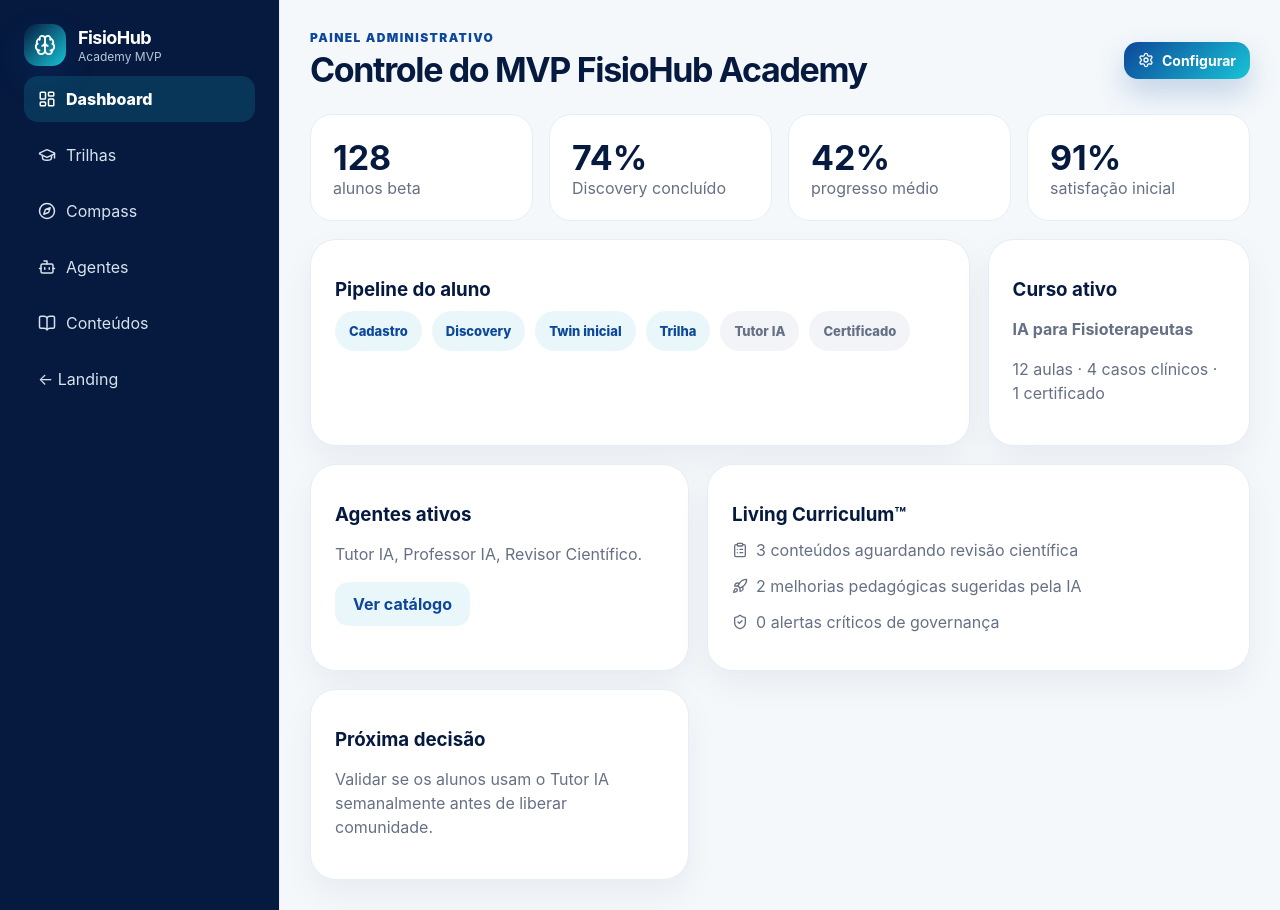
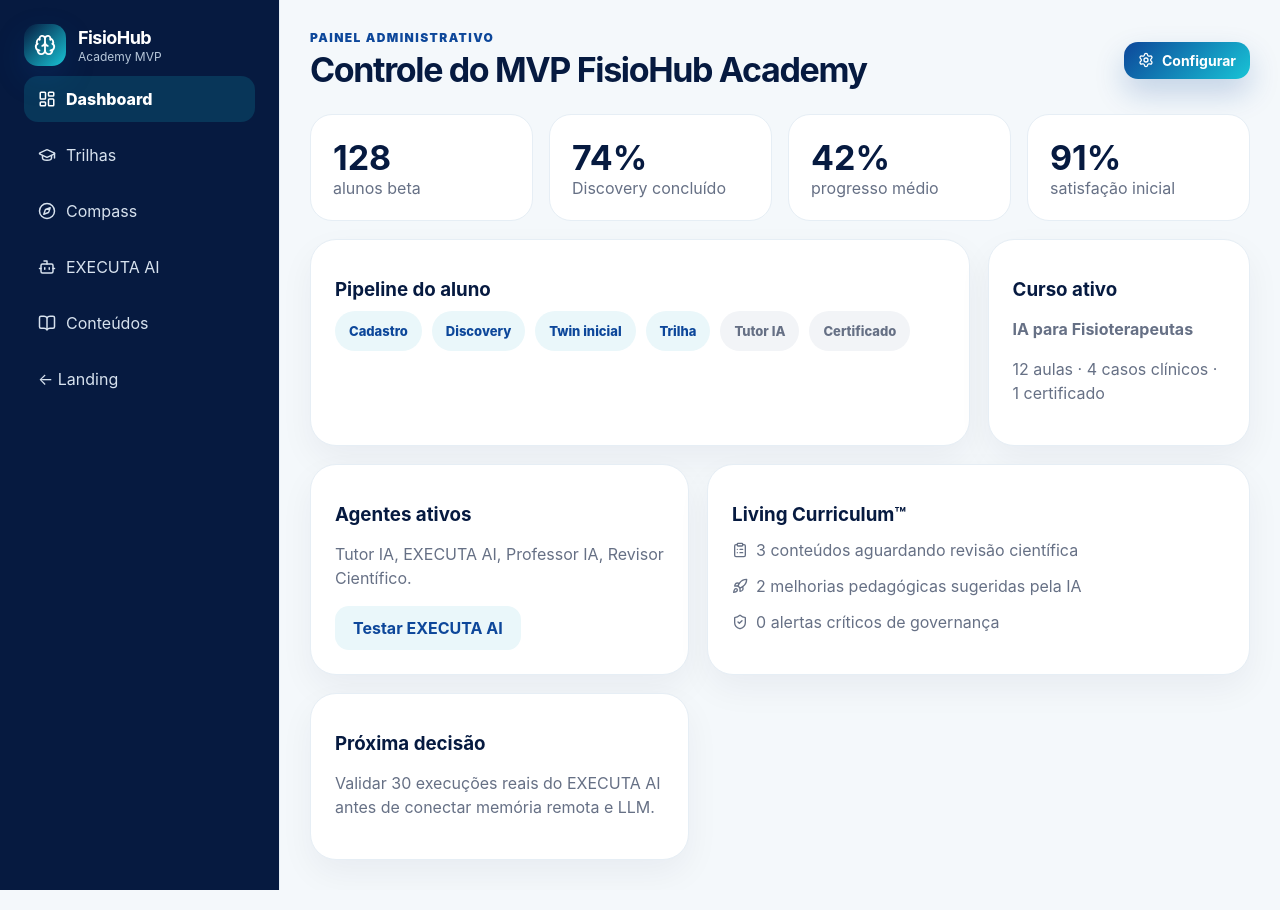
Before and after one commit to Roplentz/Fisio-Hub, a React (Vite) app: page / in a window 1280 px wide. Both pictures are taken after a click on the button "Ver admin". Built offline with nearby package versions, Linux system fonts and the light colour scheme.

Commit message:
feat(fisiohub): integra entrada do EXECUTA AI

```diff
--- a/src/main.jsx
+++ b/src/main.jsx
@@ -16,6 +16,7 @@ const Brand = () => (
 
 const Pill = ({children}) => <span className="pill">{children}</span>;
 const MetricCard = ({value, label}) => <div><b>{value}</b><span>{label}</span></div>;
+const openExecuta = () => { window.location.href = '/executa-ai/'; };
 
 function LandingPage({ setPage }) {
   const features = [
@@ -23,6 +24,7 @@ function LandingPage({ setPage }) {
     ['Professional Digital Twin™', 'Um perfil vivo que acompanha a evolução profissional do usuário.', Activity],
     ['Living Curriculum™', 'Cursos vivos, atualizados por evidências e revisão científica.', BookOpen],
     ['Tutor IA', 'Um agente focado no curso, nos casos clínicos e na jornada do aluno.', Bot],
+    ['EXECUTA AI', 'Agente de execução que transforma tarefas adiadas em microações concretas e mede a queda da resistência.', Bot],
   ];
 
   return (
@@ -30,7 +32,7 @@ function LandingPage({ setPage }) {
       <nav className="topbar">
         <Brand />
         <div className="navlinks">
-          <a>Discovery</a><a>Academy</a><a>Tutor IA</a><a>Admin</a>
+          <a>Discovery</a><a>Academy</a><a onClick={openExecuta}>EXECUTA AI</a><a>Admin</a>
         </div>
         <button className="btn ghost" onClick={() => setPage('student')}>Entrar</button>
       </nav>
@@ -41,10 +43,11 @@ function LandingPage({ setPage }) {
           <h1>A Academy que conhece você antes de ensinar.</h1>
           <p>
             Uma experiência inicial para validar o FisioHub: Discovery™, Professional Digital Twin™,
-            Cognitive Compass™, trilha de IA e Tutor IA em uma jornada simples para fisioterapeutas.
+            Cognitive Compass™, trilha de IA, Tutor IA e agentes orientados à ação.
           </p>
           <div className="actions">
             <button className="btn primary" onClick={() => setPage('student')}>Ver página do aluno <ArrowRight size={17}/></button>
+            <button className="btn secondary" onClick={openExecuta}>Testar EXECUTA AI</button>
             <button className="btn secondary" onClick={() => setPage('admin')}>Ver admin</button>
           </div>
           <div className="trust">
@@ -73,7 +76,7 @@ function LandingPage({ setPage }) {
 
       <section className="features">
         {features.map(([title, text, Icon]) => (
-          <div className="feature" key={title}>
+          <div className="feature" key={title} onClick={title === 'EXECUTA AI' ? openExecuta : undefined} style={title === 'EXECUTA AI' ? {cursor:'pointer'} : undefined}>
             <Icon size={24}/>
             <h3>{title}</h3>
             <p>{text}</p>
@@ -91,7 +94,7 @@ function Sidebar({ mode, setPage }) {
       <button className="side active"><LayoutDashboard size={18}/> Dashboard</button>
       <button className="side"><GraduationCap size={18}/> Trilhas</button>
       <button className="side"><Compass size={18}/> Compass</button>
-      <button className="side"><Bot size={18}/> Agentes</button>
+      <button className="side" onClick={openExecuta}><Bot size={18}/> EXECUTA AI</button>
       <button className="side"><BookOpen size={18}/> Conteúdos</button>
       <button className="side" onClick={() => setPage('landing')}>← Landing</button>
     </aside>
@@ -143,9 +146,9 @@ function StudentPage({ setPage }) {
           </div>
 
           <div className="panel">
-            <h3>Tutor IA</h3>
-            <p>“Quer transformar sua próxima aula em um caso clínico interativo?”</p>
-            <button className="btn secondary">Conversar</button>
+            <h3>EXECUTA AI</h3>
+            <p>Tem uma tarefa travada? Transforme-a em uma microação e meça sua resistência antes e depois.</p>
+            <button className="btn secondary" onClick={openExecuta}>Abrir agente</button>
           </div>
         </div>
       </section>
@@ -186,8 +189,8 @@ function AdminPage({ setPage }) {
 
           <div className="panel">
             <h3>Agentes ativos</h3>
-            <p>Tutor IA, Professor IA, Revisor Científico.</p>
-            <button className="btn secondary">Ver catálogo</button>
+            <p>Tutor IA, EXECUTA AI, Professor IA, Revisor Científico.</p>
+            <button className="btn secondary" onClick={openExecuta}>Testar EXECUTA AI</button>
           </div>
 
           <div className="panel wide">
@@ -201,7 +204,7 @@ function AdminPage({ setPage }) {
 
           <div className="panel">
             <h3>Próxima decisão</h3>
-            <p>Validar se os alunos usam o Tutor IA semanalmente antes de liberar comunidade.</p>
+            <p>Validar 30 execuções reais do EXECUTA AI antes de conectar memória remota e LLM.</p>
           </div>
         </div>
       </section>
```
